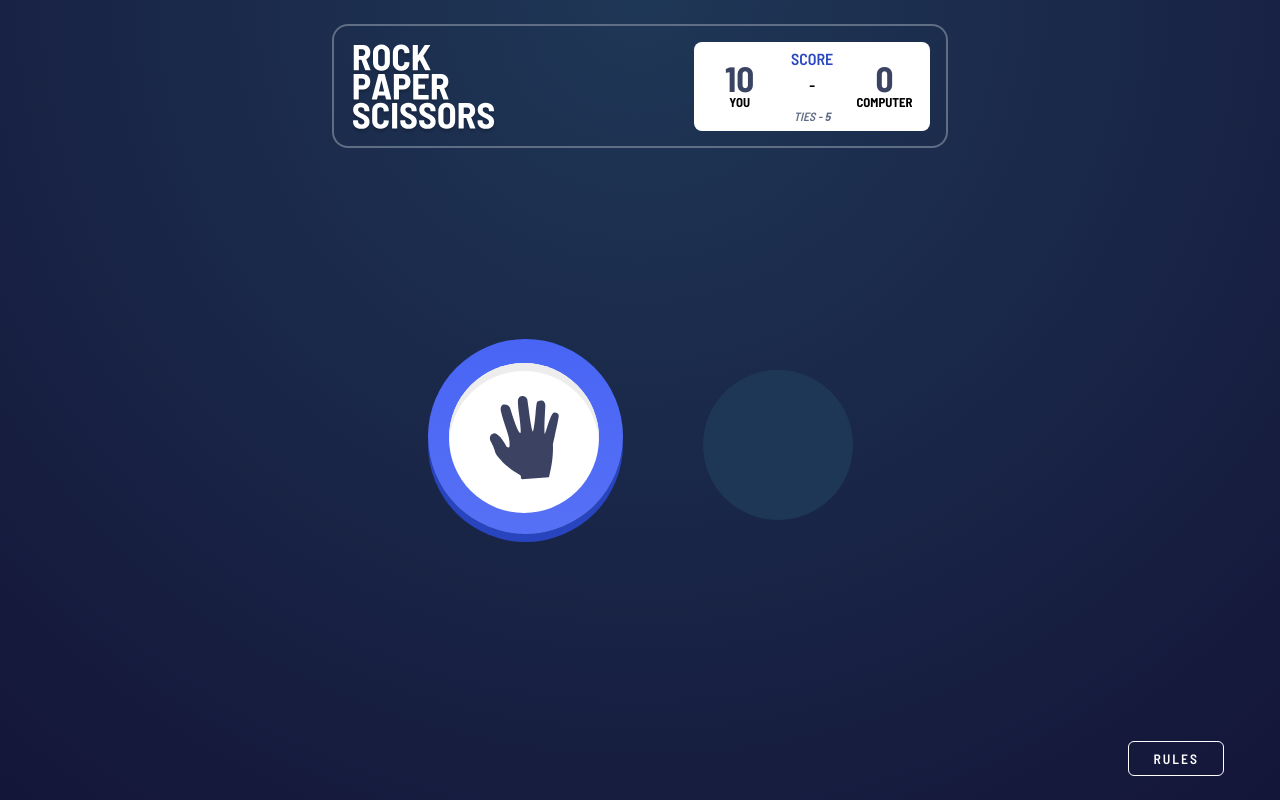
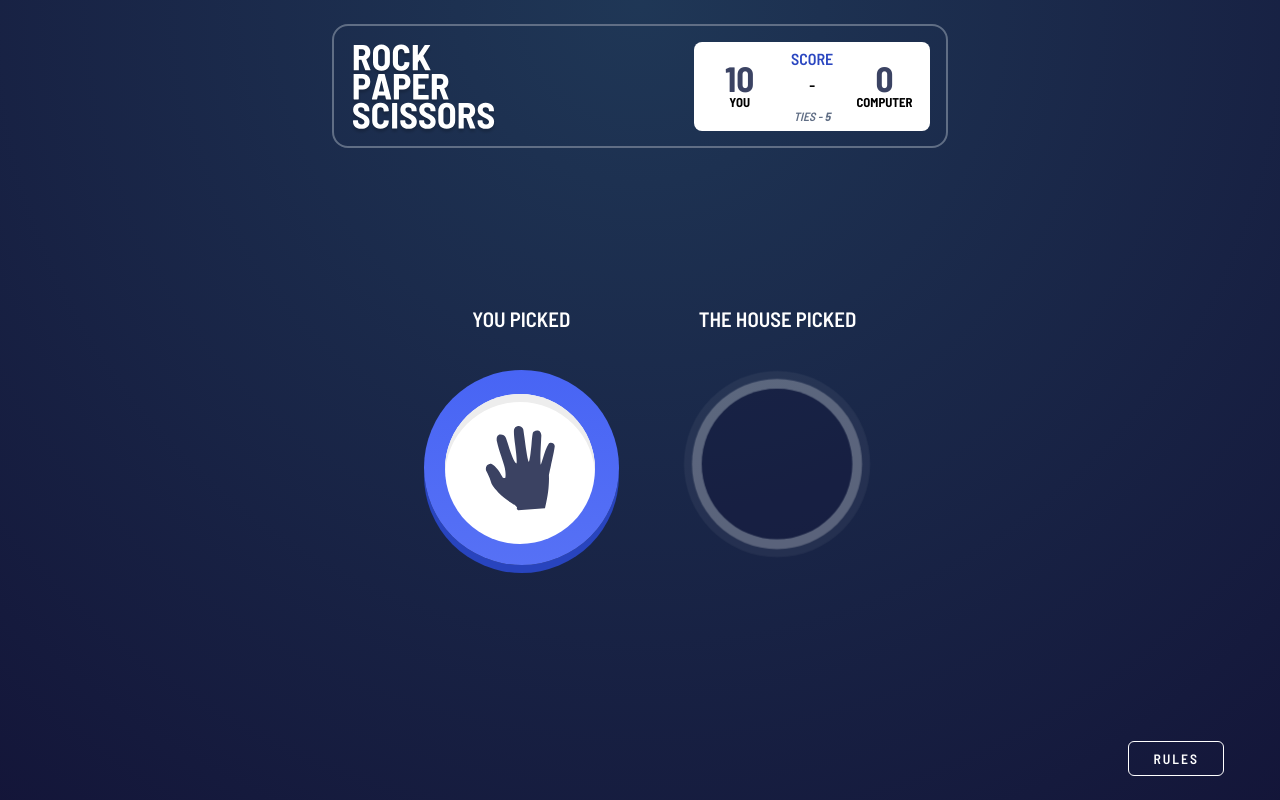
Before and after one commit to BlessTheBoy/rock-paper-scissors, a React (Create React App) app: page / in a window 1280 px wide. Both pictures are taken after a click on the element 537 px from the left and 343 px from the top of the page. Built offline with nearby package versions, Linux system fonts and the light colour scheme.

Commit message:
choice display animation

```diff
--- a/src/SelectionBoard.js
+++ b/src/SelectionBoard.js
@@ -16,15 +16,32 @@ function SelectionBoard() {
       )}
 
       <div className="selectionBoard__selections">
-        {selections?.map((selection) => (
+        {selections?.map((selection) =>
+          selection.header ? (
+            <div className="selectionBoard__selection">
+              <h2>{selection.header}</h2>
               <Selection
                 key={selection.element}
                 image={selection.image}
                 color={selection.color}
                 element={selection.element}
               />
-        ))}
-        {clicked && <div className="emptySelection"></div>}
+            </div>
+          ) : (
+            <Selection
+              key={selection.element}
+              image={selection.image}
+              color={selection.color}
+              element={selection.element}
+            />
+          )
+        )}
+        {selections?.length === 1 && (
+          <div className="selectionBoard__selection empty">
+            <h2>THE HOUSE PICKED</h2>
+            <div className="emptySelection"></div>
+          </div>
+        )}
       </div>
     </div>
   );
--- a/src/reducer.js
+++ b/src/reducer.js
@@ -1,6 +1,4 @@
-export const initialState = {
-  score: { you: 10, computer: 0, ties: 5 },
-  selections: [
+const allSelections = [
   {
     image: "images/icon-paper.svg",
     color: {
@@ -28,23 +26,28 @@ export const initialState = {
     },
     element: "rock",
   },
-  ],
+];
+var playerSelection, botSelection;
+export const initialState = {
+  score: { you: 10, computer: 0, ties: 5 },
+  selections: [...allSelections],
   clicked: false,
 };
 
 const reducer = (state, action) => {
   switch (action.type) {
     case "OPTION-SELECTED":
-      let playerSelection = state.selections.filter(
+      playerSelection = allSelections.filter(
         (selection) => selection.element === action.element
-      );
+      )[0];
 
       return {
         ...state,
         selections: [
           {
-            image: playerSelection[0].image,
-            color: playerSelection[0].color,
+            image: playerSelection.image,
+            color: playerSelection.color,
+            header: "YOU PICKED",
             element: null,
           },
         ],
@@ -52,15 +55,30 @@ const reducer = (state, action) => {
       };
     case "CHOOSE-WINNER":
       // increase computer score by 1
-      let playerChoice = action.element;
       let botChoice = ["rock", "paper", "scissors"][
         Math.floor(Math.random() * 3)
       ];
-      let winner = decideWinner(playerChoice, botChoice);
-      console.log("You chose: ", playerChoice);
+      botSelection = allSelections.filter(
+        (selection) => selection.element === botChoice
+      )[0];
+      let winner = decideWinner(action.element, botChoice);
+      console.log("You chose: ", action.element);
       console.log("The Computer chose: ", botChoice);
       console.log("And the winner is: ", winner);
-      return state;
+
+      return {
+        ...state,
+        selections: [
+          state.selections[0],
+          {
+            image: botSelection.image,
+            color: botSelection.color,
+            header: "THE HOUSE PICKED",
+            element: null,
+          },
+        ],
+        clicked: true,
+      };
     case "TIE":
       // increase ties by 1
       break;
--- a/src/scss/SelectionBoard.scss
+++ b/src/scss/SelectionBoard.scss
@@ -1,4 +1,20 @@
 @import "variable";
+
+@keyframes pulse {
+  0% {
+    box-shadow: 0 0 0 19px rgba(255, 255, 255, 0.05),
+      0 0 0 11px rgba(255, 255, 255, 0.24), 0 0 0 0 rgba(255, 255, 255, 0.32);
+    transform: scale(1);
+  }
+  50% {
+    transform: scale(1.03);
+  }
+  100% {
+    box-shadow: 0 0 0 25px rgba(255, 255, 255, 0),
+      0 0 0 18px rgba(255, 255, 255, 0.05), 0 0 0 10px rgba(255, 255, 255, 0.24);
+    transform: scale(1);
+  }
+}
 
 .selectionBoard {
   position: relative;
@@ -17,19 +33,40 @@
     height: 200px;
   }
 
+  &__selection {
+    h2 {
+      text-align: center;
+      color: white;
+      margin-bottom: 2.5rem;
+      font-size: 1.3rem;
+      line-height: 1;
+      font-weight: 500;
+    }
+  }
+
+  .empty {
+    align-self: start;
+    display: flex;
+    flex-direction: column;
+    justify-content: flex-start;
+    align-items: center;
+    margin-left: 5rem;
+
+    .emptySelection {
+      background-color: rgba(20, 21, 57, 0.35);
+      width: 150px;
+      height: 150px;
+      padding: 2rem;
+      border-radius: 50%;
+      margin-top: 1.2rem;
+      animation: pulse 1s infinite;
+    }
+  }
+
   &__selections {
     display: flex;
     justify-content: center;
     align-items: center;
-
-    .emptySelection {
-      background-color: hsl(214, 47%, 23%);
-      width: 150px;
-      height: 150px;
-      padding: 2rem;
-      border-radius: 50%;
-      margin-left: 5rem;
-    }
   }
 }
 [data-id] {
```
Also changed, not shown: 1 other file (tests, documents, lock files or other folders). Lines whose indentation alone changed are shown as unchanged.
